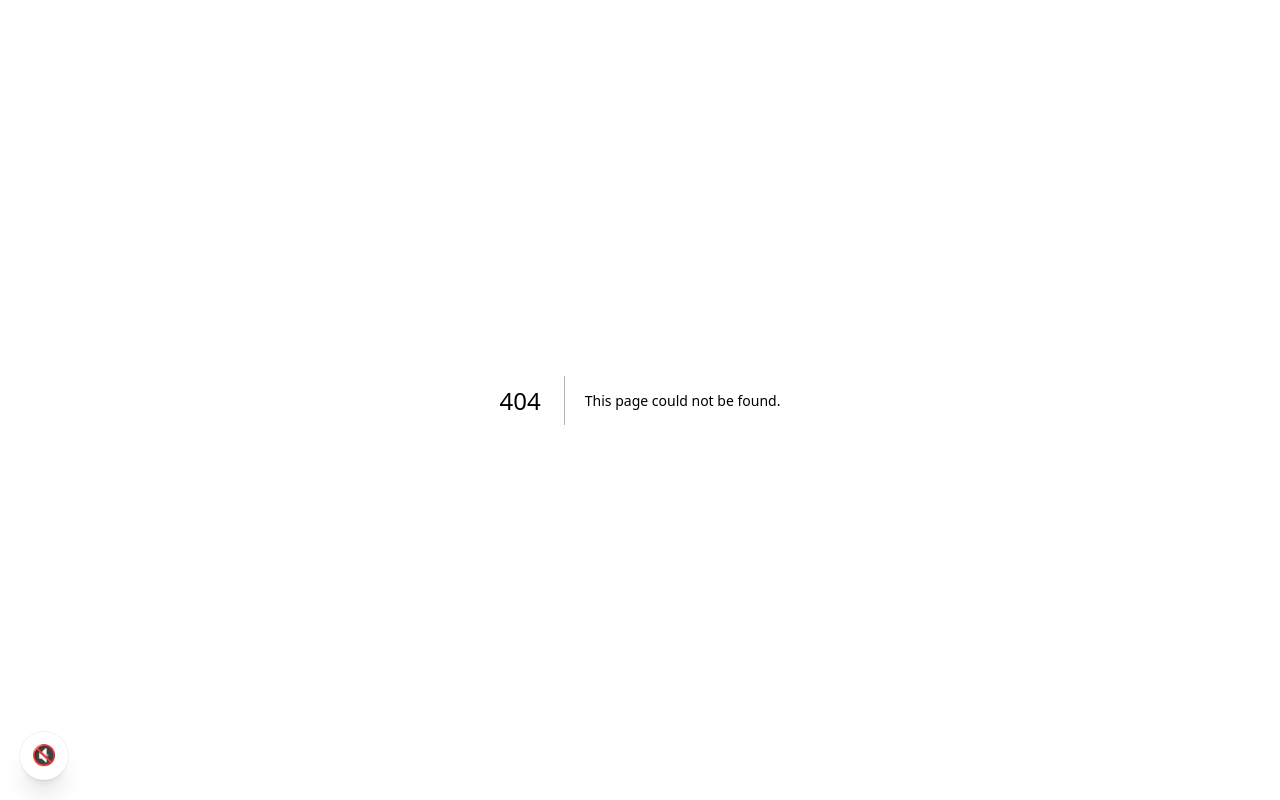
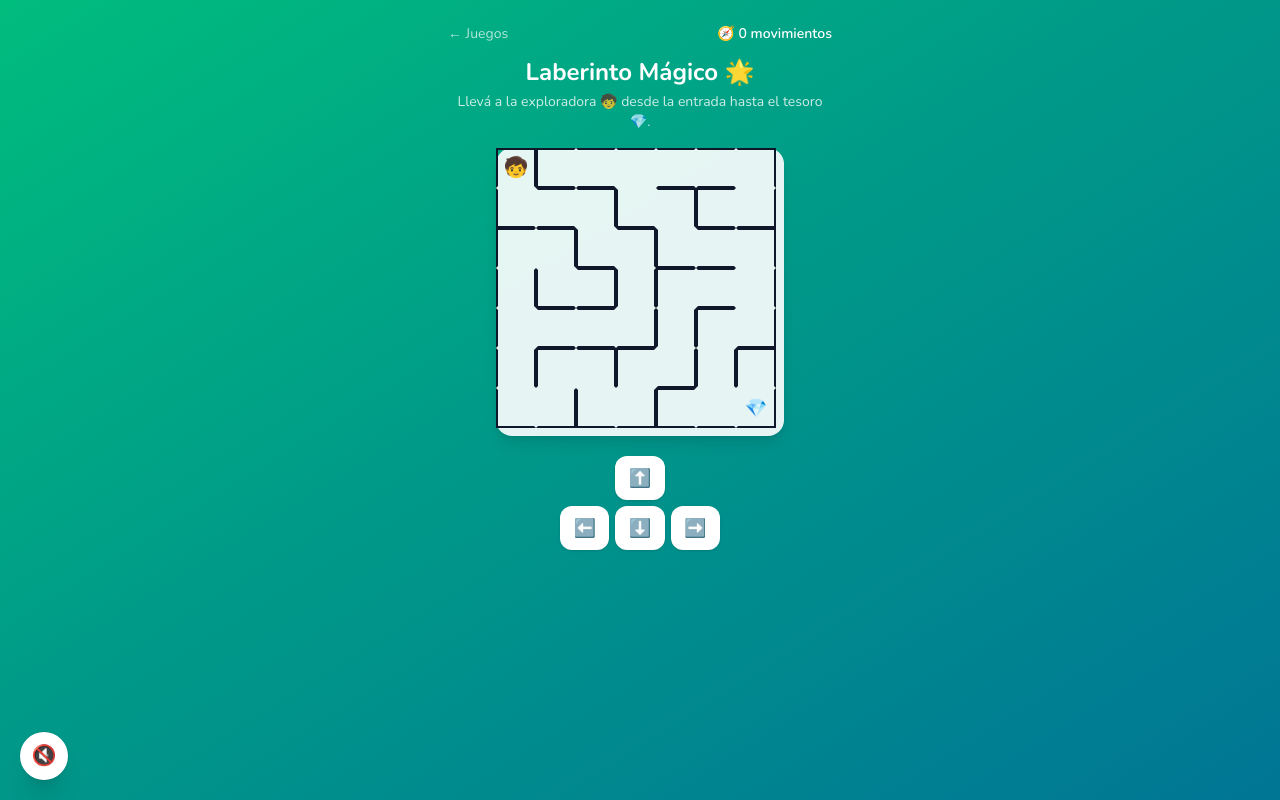
Before and after one commit to cantera-gt/academia-magica, a Next.js app: page /alumno/juegos/laberinto in a window 1280 px wide. Before the commit this address had no page. Built offline with nearby package versions, Linux system fonts and the light colour scheme; no server answers.

Commit message:
Add Laberinto Magico minigame

```diff
--- /dev/null
+++ b/src/app/alumno/juegos/laberinto/page.tsx
@@ -0,0 +1,229 @@
+"use client";
+
+import { useCallback, useEffect, useMemo, useState } from "react";
+import Link from "next/link";
+import { motion, AnimatePresence } from "framer-motion";
+import { createClient } from "@/lib/supabase/client";
+import { SPRING_PLAYFUL } from "@/lib/motion";
+import { finishGame, type FinishGameResult } from "@/lib/finish-game";
+
+// Laberinto Magico: laberinto generado al azar (backtracking) del tamano
+// SIZE x SIZE. El alumno lo recorre con flechas desde la entrada (arriba
+// a la izquierda) hasta la salida (abajo a la derecha).
+
+const SIZE = 7;
+const CELL = 40;
+
+type Walls = { N: boolean; E: boolean; S: boolean; W: boolean };
+
+function generateMaze(): Walls[][] {
+  const grid: Walls[][] = Array.from({ length: SIZE }, () =>
+    Array.from({ length: SIZE }, () => ({ N: true, E: true, S: true, W: true }))
+  );
+  const visited = Array.from({ length: SIZE }, () => Array(SIZE).fill(false));
+  const stack: [number, number][] = [[0, 0]];
+  visited[0][0] = true;
+
+  const dirs: { name: keyof Walls; opp: keyof Walls; dr: number; dc: number }[] = [
+    { name: "N", opp: "S", dr: -1, dc: 0 },
+    { name: "S", opp: "N", dr: 1, dc: 0 },
+    { name: "E", opp: "W", dr: 0, dc: 1 },
+    { name: "W", opp: "E", dr: 0, dc: -1 },
+  ];
+
+  while (stack.length > 0) {
+    const [r, c] = stack[stack.length - 1];
+    const options = dirs
+      .map((d) => ({ ...d, nr: r + d.dr, nc: c + d.dc }))
+      .filter((d) => d.nr >= 0 && d.nr < SIZE && d.nc >= 0 && d.nc < SIZE && !visited[d.nr][d.nc]);
+
+    if (options.length === 0) {
+      stack.pop();
+      continue;
+    }
+    const pick = options[Math.floor(Math.random() * options.length)];
+    grid[r][c][pick.name] = false;
+    grid[pick.nr][pick.nc][pick.opp] = false;
+    visited[pick.nr][pick.nc] = true;
+    stack.push([pick.nr, pick.nc]);
+  }
+
+  return grid;
+}
+
+export default function LaberintoPage() {
+  const supabase = createClient();
+  const [maze, setMaze] = useState<Walls[][]>(() => generateMaze());
+  const [pos, setPos] = useState({ r: 0, c: 0 });
+  const [moves, setMoves] = useState(0);
+  const [won, setWon] = useState(false);
+  const [saving, setSaving] = useState(false);
+  const [result, setResult] = useState<FinishGameResult | null>(null);
+
+  const finish = useCallback(
+    async (finalMoves: number) => {
+      setSaving(true);
+      const res = await finishGame(supabase, "laberinto", true, finalMoves);
+      setResult(res);
+      setSaving(false);
+    },
+    [supabase]
+  );
+
+  const move = useCallback(
+    (dir: keyof Walls, dr: number, dc: number) => {
+      if (won) return;
+      setPos((p) => {
+        if (maze[p.r][p.c][dir]) return p;
+        const nr = p.r + dr;
+        const nc = p.c + dc;
+        if (nr < 0 || nr >= SIZE || nc < 0 || nc >= SIZE) return p;
+        const nextMoves = moves + 1;
+        setMoves(nextMoves);
+        if (nr === SIZE - 1 && nc === SIZE - 1) {
+          setWon(true);
+          finish(nextMoves);
+        }
+        return { r: nr, c: nc };
+      });
+    },
+    [maze, moves, won, finish]
+  );
+
+  useEffect(() => {
+    function onKey(e: KeyboardEvent) {
+      if (e.key === "ArrowUp") move("N", -1, 0);
+      else if (e.key === "ArrowDown") move("S", 1, 0);
+      else if (e.key === "ArrowLeft") move("W", 0, -1);
+      else if (e.key === "ArrowRight") move("E", 0, 1);
+    }
+    window.addEventListener("keydown", onKey);
+    return () => window.removeEventListener("keydown", onKey);
+  }, [move]);
+
+  function restart() {
+    setMaze(generateMaze());
+    setPos({ r: 0, c: 0 });
+    setMoves(0);
+    setWon(false);
+    setResult(null);
+  }
+
+  const cells = useMemo(() => maze.flatMap((row, r) => row.map((walls, c) => ({ r, c, walls }))), [
+    maze,
+  ]);
+
+  return (
+    <main className="min-h-screen bg-gradient-to-br from-emerald-500 via-teal-600 to-cyan-700 p-6">
+      <div className="mx-auto max-w-sm">
+        <div className="flex items-center justify-between text-white">
+          <Link href="/alumno/juegos" className="text-sm text-white/70 hover:text-white">
+            ← Juegos
+          </Link>
+          <span className="text-sm font-semibold">🧭 {moves} movimientos</span>
+        </div>
+
+        <h1 className="mt-3 text-center text-2xl font-bold text-white">Laberinto Mágico 🌟</h1>
+        <p className="mt-1 text-center text-sm text-white/80">
+          Llevá a la exploradora 🧒 desde la entrada hasta el tesoro 💎.
+        </p>
+
+        <div
+          className="relative mx-auto mt-4 rounded-2xl bg-white/90 p-1 shadow-lg"
+          style={{ width: SIZE * CELL + 8, height: SIZE * CELL + 8 }}
+        >
+          {cells.map(({ r, c, walls }) => (
+            <div
+              key={`${r}-${c}`}
+              style={{
+                position: "absolute",
+                top: r * CELL,
+                left: c * CELL,
+                width: CELL,
+                height: CELL,
+                borderTop: walls.N ? "2px solid #0f172a" : "2px solid transparent",
+                borderRight: walls.E ? "2px solid #0f172a" : "2px solid transparent",
+                borderBottom: walls.S ? "2px solid #0f172a" : "2px solid transparent",
+                borderLeft: walls.W ? "2px solid #0f172a" : "2px solid transparent",
+              }}
+              className="flex items-center justify-center text-lg"
+            >
+              {r === SIZE - 1 && c === SIZE - 1 && "💎"}
+              {pos.r === r && pos.c === c && (
+                <motion.span layoutId="explorer" transition={SPRING_PLAYFUL} className="text-xl">
+                  🧒
+                </motion.span>
+              )}
+            </div>
+          ))}
+        </div>
+
+        <div className="mx-auto mt-5 grid w-40 grid-cols-3 gap-1.5">
+          <div />
+          <button
+            onClick={() => move("N", -1, 0)}
+            className="rounded-xl bg-white py-2 text-lg font-bold text-teal-700 shadow"
+          >
+            ⬆️
+          </button>
+          <div />
+          <button
+            onClick={() => move("W", 0, -1)}
+            className="rounded-xl bg-white py-2 text-lg font-bold text-teal-700 shadow"
+          >
+            ⬅️
+          </button>
+          <button
+            onClick={() => move("S", 1, 0)}
+            className="rounded-xl bg-white py-2 text-lg font-bold text-teal-700 shadow"
+          >
+            ⬇️
+          </button>
+          <button
+            onClick={() => move("E", 0, 1)}
+            className="rounded-xl bg-white py-2 text-lg font-bold text-teal-700 shadow"
+          >
+            ➡️
+          </button>
+        </div>
+
+        <AnimatePresence>
+          {won && (
+            <motion.div
+              initial={{ opacity: 0, y: 20 }}
+              animate={{ opacity: 1, y: 0 }}
+              transition={SPRING_PLAYFUL}
+              className="mt-6 flex flex-col items-center gap-3 rounded-3xl bg-white/15 p-6 text-center text-white backdrop-blur"
+            >
+              <span className="text-5xl">🏆</span>
+              <p className="text-lg font-bold">¡Llegaste al tesoro en {moves} movimientos!</p>
+              {saving ? (
+                <p className="text-sm text-white/80">Calculando premio...</p>
+              ) : result ? (
+                <>
+                  <p className="text-2xl font-bold">
+                    {result.diamonds_earned > 0
+                      ? `+${result.diamonds_earned} 💎`
+                      : "Ya llegaste al límite de hoy"}
+                  </p>
+                  <p className="text-xs text-white/70">
+                    Partidas jugadas hoy: {result.plays_today}/{result.daily_cap}
+                  </p>
+                </>
+              ) : null}
+              <motion.button
+                onClick={restart}
+                whileHover={{ scale: 1.05 }}
+                whileTap={{ scale: 0.95 }}
+                transition={SPRING_PLAYFUL}
+                className="mt-2 rounded-xl bg-white px-6 py-2 font-bold text-teal-700"
+              >
+                Jugar de nuevo
+              </motion.button>
+            </motion.div>
+          )}
+        </AnimatePresence>
+      </div>
+    </main>
+  );
+}
```
